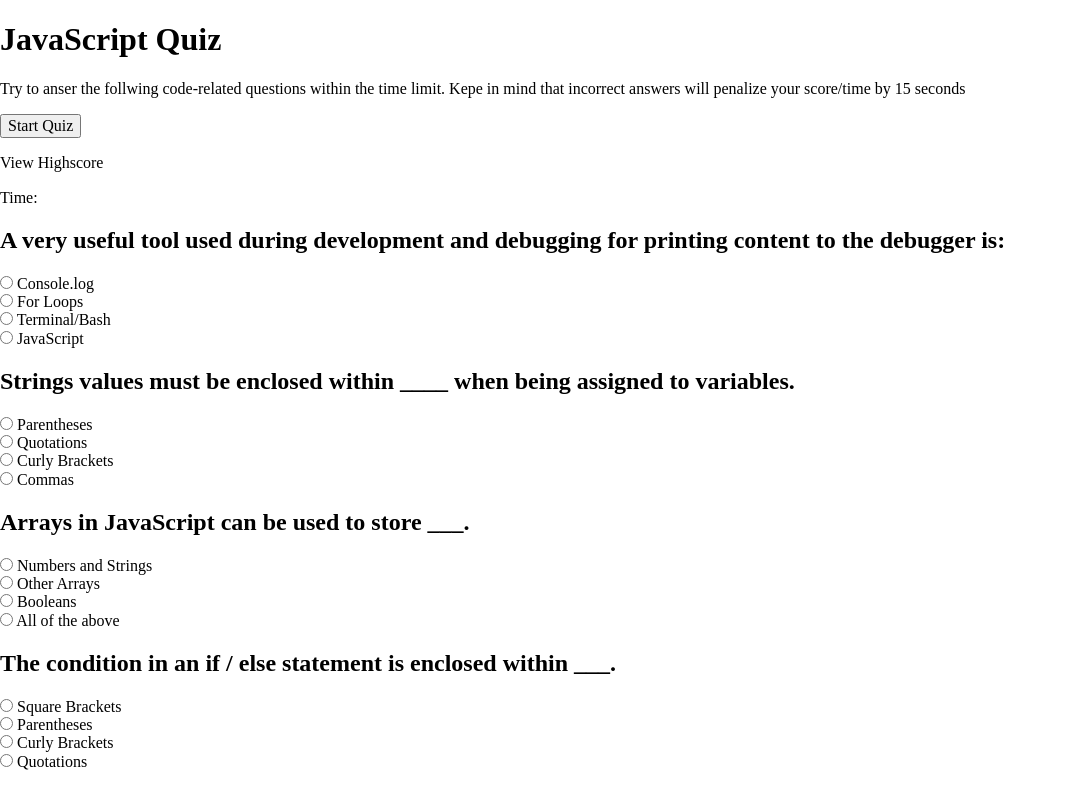
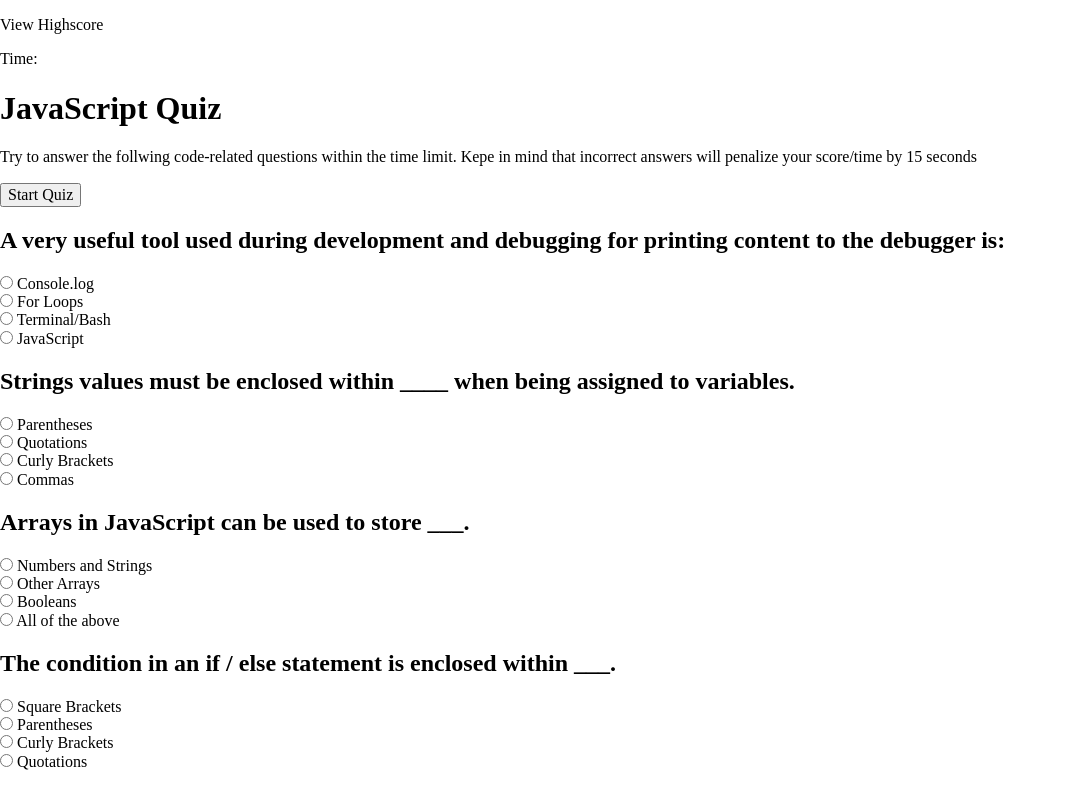
Before and after one commit to Fallen-Master/JS_Quiz, a plain HTML site: page index.html in a window 1280 px wide. Shown: the top 788 px of the page, without its empty margins (0-1066 px from the left). Drawn offline with Linux system fonts and the light colour scheme.

Commit message:
Moved part of header inside of main

```diff
--- a/index.html
+++ b/index.html
@@ -12,16 +12,19 @@
   <body>
 
         <header>
-            <div class="center">
-                <h1>JavaScript Quiz</h1>
-                <p> Try to anser the follwing code-related questions within the time limit. Kepe in mind that incorrect answers will penalize your score/time by 15 seconds</p>
-                <button>Start Quiz</button>
-            </div>
-            <p>View Highscore</p>
-            <p>Time: </p>
+            <p id="Highscore">View Highscore</p>
+            <p id="timer">Time: </p>
         </header>
 <!-- BREAK -->
         <main>
+            <section class="center">
+                <form class="intro">
+                    <h1>JavaScript Quiz</h1>
+                    <p> Try to answer the follwing code-related questions within the time limit. Kepe in mind that incorrect answers will penalize your score/time by 15 seconds</p>
+                    <button id="start">Start Quiz</button>
+                </form>
+            </section>
+
             <section class = questions>
                 <form class="question-1">
                     <h2>A very useful tool used during development and debugging for printing content to the debugger is:</h2>
@@ -102,7 +105,7 @@
                 </form>
             </section>
 
-            <section>
+            <section class="end">
                 <form class="done">
                     <h3>All DONE! </h3>
                     <p> </p>
@@ -118,6 +121,6 @@
         <footer>
 
         </footer>
-
+     <script src = "./Assets/script.js"></script>
     </body>
 </html>
```
